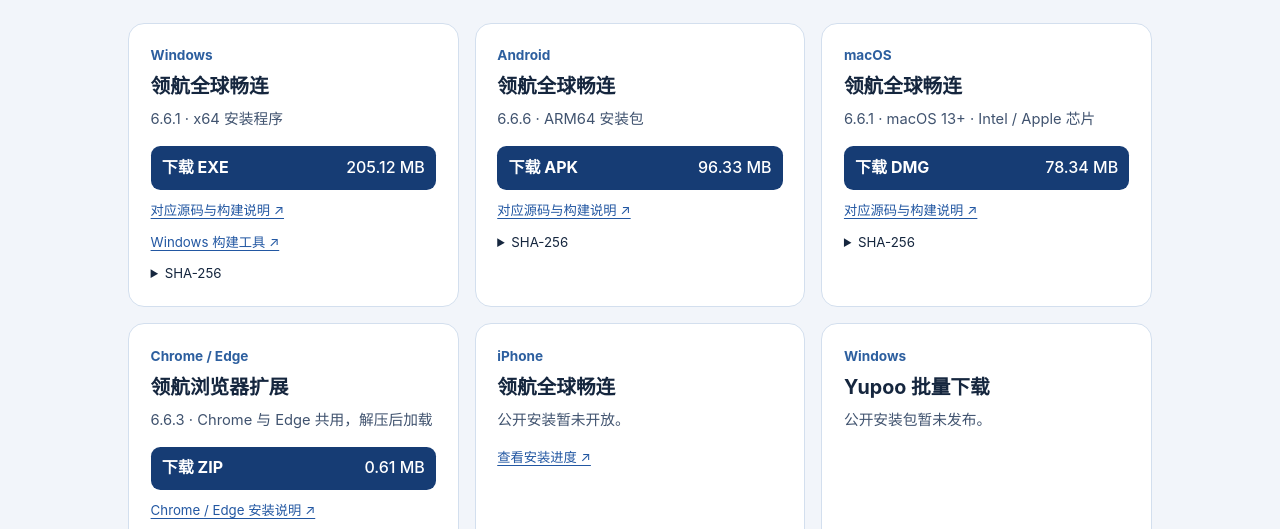
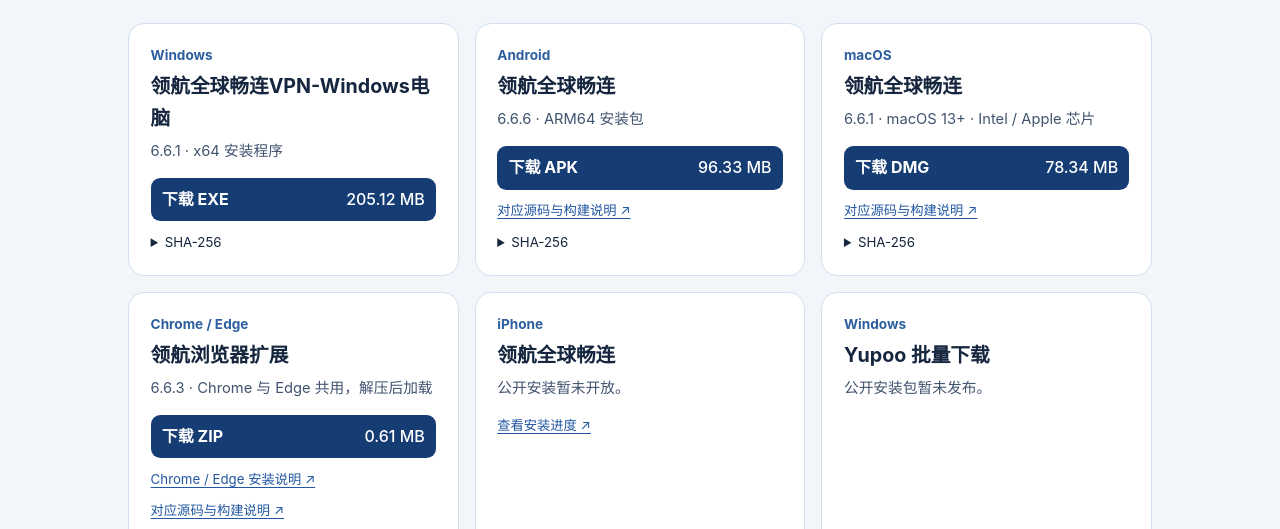
Before and after one commit to safaeaefasf/linghang-downloads, a plain HTML site: page index.html in a window 1280 px wide. Shown: the part 250-779 px from the top of the page. Drawn offline with Linux system fonts and the light colour scheme.

Commit message:
Update index.html

```diff
--- a/index.html
+++ b/index.html
@@ -15,11 +15,9 @@
     <div class="downloads">
       <article>
         <p class="platform">Windows</p>
-        <h2>领航全球畅连</h2>
+        <h2>领航全球畅连VPN-Windows电脑</h2>
         <p>6.6.1 · x64 安装程序</p>
         <a class="download" href="https://github.com/safaeaefasf/linghang-downloads/releases/download/downloads-20261115/Linghang-Setup-6.6.1-win-x64.exe" data-asset="Linghang-Setup-6.6.1-win-x64.exe">下载 EXE <span>205.12 MB</span></a>
-        <a class="secondary" href="https://github.com/safaeaefasf/linghang-downloads/releases/download/downloads-20261115/Linghang-Windows-6.6.1-f5f4a2c-source.zip">对应源码与构建说明 ↗</a>
-        <a class="secondary" href="https://github.com/safaeaefasf/linghang-downloads/releases/download/downloads-20261115/Linghang-Windows-6.6.1-f5f4a2c-build-tools.zip">Windows 构建工具 ↗</a>
         <details><summary>SHA-256</summary><code>69d143ffda6fa335d154a69e7696828718e9b257166aa3f0385bc0ea98ee7a90</code></details>
       </article>
       <article>
```
